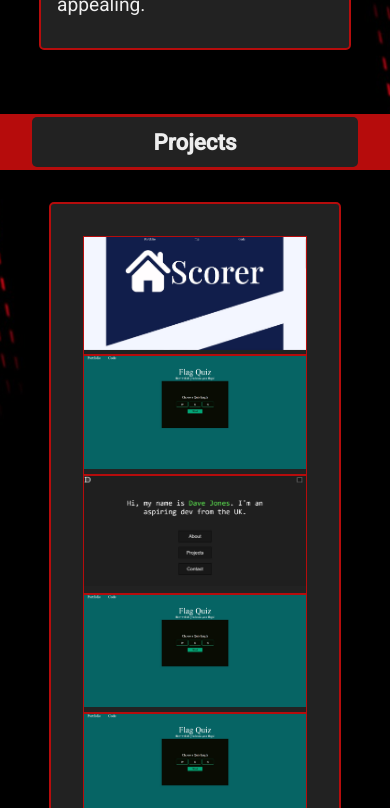
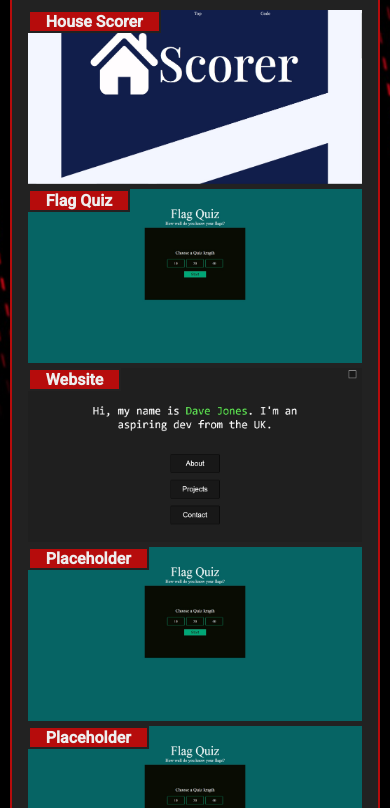
Before and after one commit to DJ-86/my-portfolio, a plain HTML site: page index.html in a window 390 px wide. Shown: the part 668-1476 px from the top of the page. Drawn offline with Linux system fonts and the light colour scheme.

Commit message:
cleaned up mobile CSS

```diff
--- a/index.html
+++ b/index.html
@@ -33,33 +33,42 @@
             <p>I quit my job working in a freezer and began researching careers that I could self-teach.</p>
             <p>I enjoy problem solving and as a gamer, already spend loads of time on my PC so the path of becoming a developer was appealing.</p>
         </section>
-    <div id="project-headers">
-        <h2>Projects</h2>
-    </div>
-    <!-- Grid -->
+
+    <!-- Grid --><div id="project-headers">
+            <h2>Projects</h2>
+        </div>
     <section id="grid-container">
+
         <section id="grid">
             <div id="grid-item-1" class="grid-items">
-                <a href="https://davejonesuk.dev/projects/house/index.html" target="_blank"><img src="assets/house-scorer.jpg" alt="House Scorer link image"></a>
+                <div class="overlay">
+                    <a href="https://davejonesuk.dev/projects/house/index.html"><img src="assets/house-scorer.jpg" alt="House Scorer link image"></a>
+                    <h3>House Scorer</h3>
+                </div>
             </div>
-            <div id="grid-item-2"class="grid-items">
-                <a href="https://davejonesuk.dev/projects/flag/index.html" target="_blank">
-                    <img src="assets/flag-quiz.jpg" alt="Flag Quiz link image">
-                </a>
+            <div id="grid-item-2" class="grid-items">
+                <div class="overlay">
+                    <a href="https://davejonesuk.dev/projects/flag/index.html" target="_blank"><img src="assets/flag-quiz.jpg" alt="Flag Quiz link image"></a>
+                    <h3>Flag Quiz</h3>
+                </div>
             </div>
-            <div id="grid-item-3"class="grid-items">
-                <a href="https://davejonesuk.dev" target="_blank"><img src="assets/portfolio.jpg" alt="An image link to my other portfolio">
-                </a>
+            <div id="grid-item-3" class="grid-items">
+                <div class="overlay">
+                    <a href="https://davejonesuk.dev" target="_blank"><img src="assets/portfolio.jpg" alt="An image link to my other portfolio"></a>
+                    <h3>Website</h3>
+                </div>
             </div>
-            <div id="grid-item-4"class="grid-items">
-                <a href="https://davejonesuk.dev/projects/flag/index.html" target="_blank">
-                    <img src="assets/flag-quiz.jpg" alt="Flag Quiz link image">
-                </a>
+            <div id="grid-item-4" class="grid-items">
+                <div class="overlay">
+                    <a href="https://davejonesuk.dev/projects/flag/index.html" target="_blank"><img src="assets/flag-quiz.jpg" alt="Flag Quiz link image"></a>
+                    <h3>Placeholder</h3>
+                </div>
             </div>
             <div id="grid-item-5" class="grid-items">
-                <a href="https://davejonesuk.dev/projects/flag/index.html" target="_blank">
-                    <img src="assets/flag-quiz.jpg" alt="Flag Quiz link image">
-                </a>
+                <div class="overlay">
+                    <a href="https://davejonesuk.dev/projects/flag/index.html" target="_blank"><img src="assets/flag-quiz.jpg" alt="Flag Quiz link image"></a>
+                    <h3>Placeholder</h3>
+                </div>
             </div>
         </section>
     </section>
--- a/style.css
+++ b/style.css
@@ -1,11 +1,10 @@
 :root {
-    --fontColor: #222;
-    --darkest: hsl(0, 88%, 28%);
-    --dark: hsl(0, 88%, 38%);
-    --light: hsl(0, 88%, 48%);
-    --lightest:hsl(0, 88%, 58%);
-    --lightBorder: 2px solid var(--lightest);
-    --darkBorder: 2px solid var(--dark);
+    --white: #eee;
+    --darkGrey: #222;
+    --darkRed: #860909;
+    --red: #b60c0c;
+    --redBorder: 2px solid var(--red);
+    --darkBorder: 2px solid var(--darkGrey);
 }
 
 /* reset to default styling */
@@ -16,18 +15,14 @@
 }
 
 body {
-    margin: 0 auto;
-    display: flex;
-    flex-direction: column;
-    justify-content: center;
-    align-items: center;
+
     background-color: #222;
     font-family: 'Roboto', sans-serif;
     background-image: url(assets/abstract-gdf5de0df8_1920.jpg);
     background-repeat: no-repeat;
     background-attachment: fixed;
     background-size: cover;
-    color: #eee;
+    color: var(--white);
 }
 
 /* header, nav  and links */
@@ -36,17 +31,16 @@ header {
     display: flex;
     flex-direction: column;
     padding-top: 0.5rem;
-    background-color: var(--dark);
+    background-color: var(--darkGrey);
     border-bottom: 2px #222;
     align-items: center;
-    color: #eee;
 }
 
 h1 {
-    background-color: #222;
+    background-color: var(--red);
     padding: 0.5rem 2rem;
     border-radius: 5px;
-    color: #eee;
+
 }
 
 header ul {
@@ -54,14 +48,14 @@ header ul {
     list-style-type: none;
     padding: 0.5rem;
     border: 2px solid transparent;
-    background-color: #222;
+    background-color: var(--red);
     border-radius: 5px;
     margin: 1rem 0 1rem 0;
 }
 
 a {
     text-decoration: none;
-    color: #eee;
+    color: var(--white);
 }
 
 .nav-links {
@@ -70,28 +64,27 @@ a {
 
 main {
     display: flex;
-    justify-content: center;
     flex-direction: column;
     align-items: center;
 }
 
 /* About me section layout*/
 #bio {
-    margin: 2rem auto 0 auto;
-    width: 80%;
-    padding-bottom: 2rem;
+    margin-top: 2rem;
+    width: 95%;
+    background-color: var(--darkRed);
+    padding: 1rem;
+    border-radius: 5px;
+    border: var(--darkBorder);
 }
 
 /* responsive portrait image */
 #bio-pic {
     position: relative;
-    width: 3rem;
-    height: 3rem;
     max-width: 150px;
     max-height:150px ;
     float: left;
     width: 25%;
-    height: 25%;
     right: 20px;
     border-radius: 50%;
     border: var(--darkBorder);
@@ -100,57 +93,46 @@ main {
 /* about me text boxes */
 p {
     background-color: #222;
-    margin-top: 2rem;
+    margin-top: 1rem;
     font-size: 1.2rem;
-    padding: 2rem 1rem;
+    padding: 1rem;
     border-radius: 5px;
     border: var(--darkBorder);
 }
 
 /* "projects" title, page divider*/
 #project-headers {
-    display: flex;
-    flex-direction: row;
-    justify-content: center;
-    width: 100%;
-    margin-top: 2rem;
-    color: var(--fontColor);
+    margin-top: 1rem;
     font-size: 1.4rem;
-    padding: 0.2rem 2rem;
-    background-color: var(--dark);
+    border-radius: 5px;
+    background-color: var(--red);
 }
 
 h2 {
-    text-align: center;
-    width: 100%;
-    font-size: 1.4rem;
-    background-color: #222;
-    color:#eee;
-    padding: 0.75rem 1.5rem;
-    border-radius: 5px;
+    padding: 0.5rem 1rem;
+    background-color: var(--red);
+    border-left: var(--darkBorder);
+    border-top: var(--darkBorder);
+    border-right: var(--darkBorder);
+    border-radius: 5px 5px 0 0;
 }
 
 /* grid */
 #grid-container {
-    width: 100%;
-    border-bottom: var(--darkBorder);
+    width: 95%;
     display: flex;
-    justify-content: center;
+    flex-direction: column;
+    align-items: center;
 }
 
 #grid {
-    width: 75%;
-    margin: 2rem 0;
-    padding: 2rem;
+    padding: 1rem;
     display: grid;
-    grid-auto-flow: column;
-    justify-items: center;
     grid-template-rows: repeat(5, 1fr);
-    grid-template-columns: 100%;
-    border: var(--darkBorder);
-    background-color: #222;
+    background-color: var(--darkGrey);
+    border: var(--redBorder);
+    gap: 5px;
     border-radius: 5px;
-
 }
 
 .grid-items {
@@ -177,22 +159,47 @@ h2 {
     grid-row: 5;
 }
 
-/* images */
+/* grid images and overlay */
 img {
     width: 100%;
+    height: 100%;
+}
+
+.overlay {
+    position: relative;
+    height: 100%;
+}
+
+h3 {
+    position: absolute;
+    top: 0;
+    padding: 0 1rem;
+    text-align: center;
+    font-size: 1rem;
+    background-color: var(--red);
+    border: var(--darkBorder);
 }
 
 /* footer and links */
 footer ul {
     display: flex;
-    flex-direction: row;
     list-style-type: none;
-    justify-content: center;
     margin: 2rem 0;
+}
+
+footer ul li {
+    padding: 0.5rem 1rem;
+    background-color: var(--red);
+    border-radius: 5px;
+    margin: 0 0.5rem;
 }
 
 /* media query for tablet sized screens */
 @media only screen and (min-width: 768px) {
+    #bio {
+        width: 70%;
+    }
+
     #grid {
         width: 90%;
         grid-template-columns: repeat(4, 1fr);
@@ -236,6 +243,9 @@ footer ul {
 
 /* media query for desktop */
 @media only screen and (min-width: 1024px) {
+    #bio {
+        width: 60%;
+    }
 
     #grid {
         width:70%;
@@ -249,7 +259,7 @@ footer ul {
     }
 
     .overlay:hover {
-        opacity: 0;
+        opacity: 1;
     }
 
 
@@ -281,7 +291,7 @@ footer ul {
 
 /* hover effects */
     a:hover {
-        color: var(--lightest);
+        color: var(--darkGrey);
     }
 
     #grid img:hover {
```
